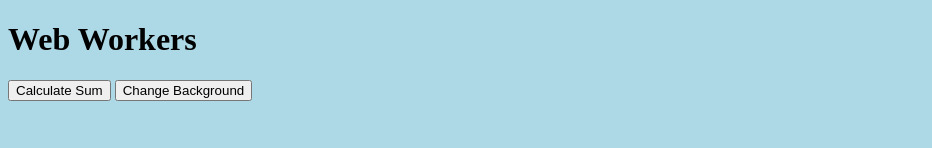
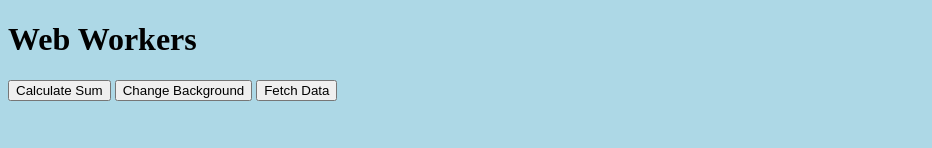
Before and after one commit to ankitsaxena21/Web-Workers-Demo, a plain HTML site: page index.html in a window 1280 px wide. Shown: the top 148 px of the page, without its empty margins (0-932 px from the left). Drawn offline with Linux system fonts and the light colour scheme; grey boxes are pictures that could not be loaded.

Commit message:
Update index.html

```diff
--- a/index.html
+++ b/index.html
@@ -18,6 +18,7 @@
   <section>
     <button id="sumBtn">Calculate Sum</button>
     <button id="bgBtn">Change Background</button>
+    <button id="fetchBtn">Fetch Data</button>
   </section>
   <section>
     <div class="cloud cloud1">
```
